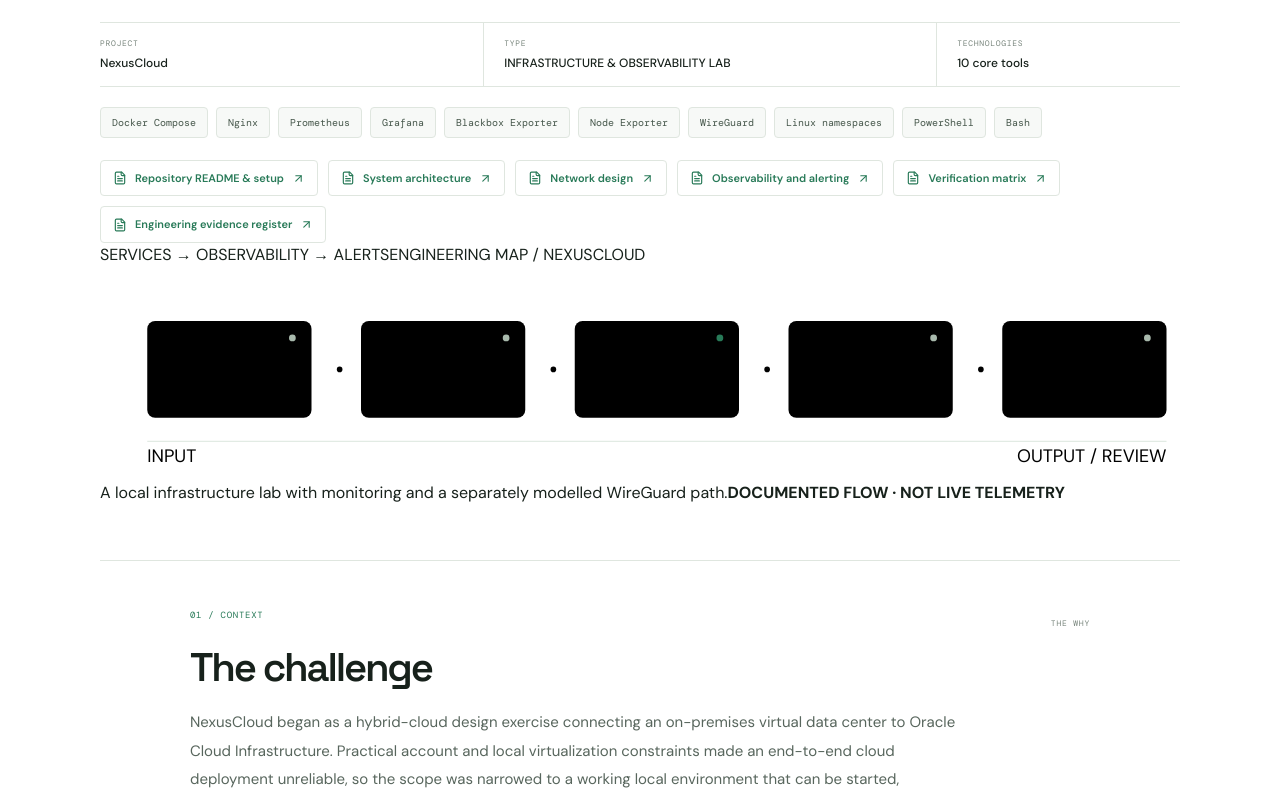
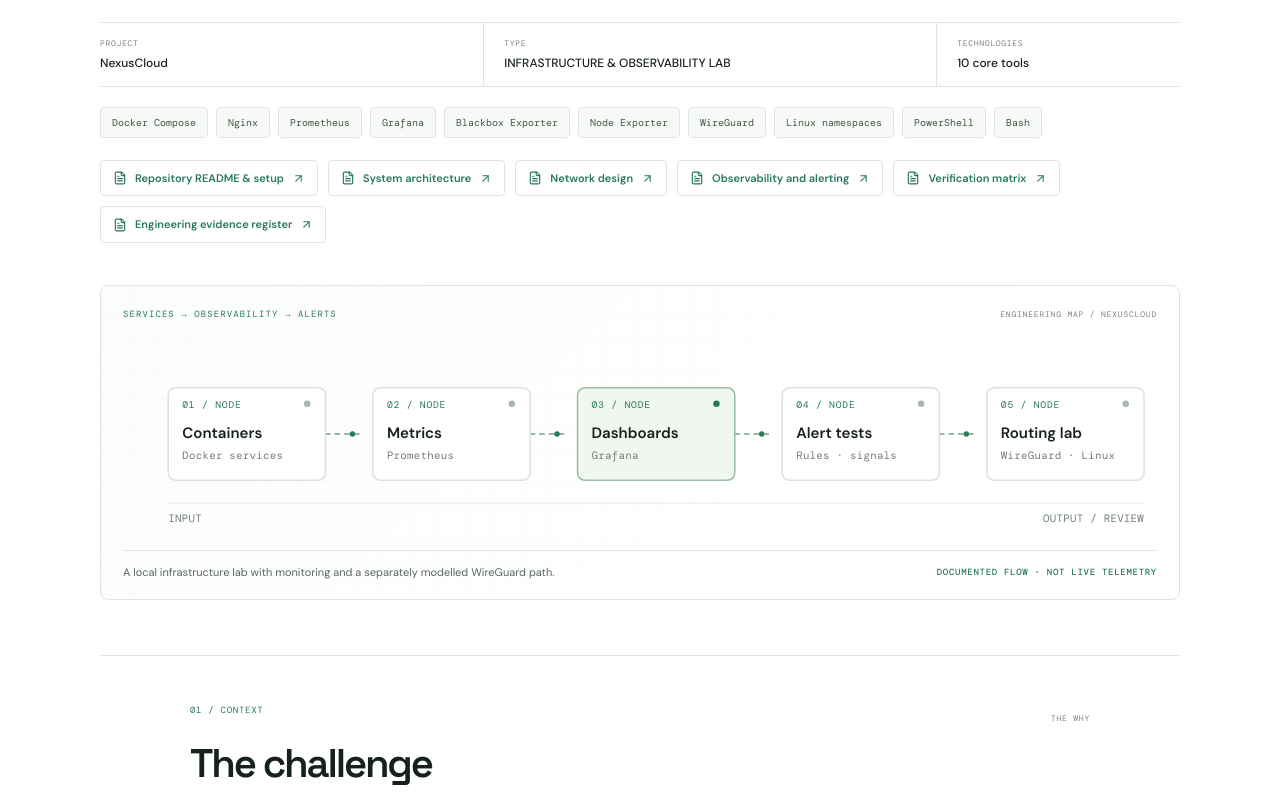
Before and after one commit to TheRootBaba/baba-ahmed-portfolio, a Next.js app: page /projects/nexuscloud in a window 1280 px wide. Shown: the part 539-1336 px from the top of the page. Built offline with nearby package versions, Linux system fonts and the light colour scheme.

Commit message:
Polish project visuals, hover states and reduced-motion support

```diff
--- a/app/globals.css
+++ b/app/globals.css
@@ -446,3 +446,29 @@
 @media(max-width:600px){.workbench-list a{grid-template-columns:22px minmax(0,1fr) 14px}.workbench-list a>small{display:none}.decision-list article{grid-template-columns:30px minmax(0,1fr);gap:10px}.next-experiment{padding-inline:15px!important}}
 
 @media(max-width:800px){.hero-aside{display:flex;flex-direction:column;min-height:0}}
+
+
+/* Evidence-led project visuals and interaction polish */
+.project-visual{position:relative;overflow:hidden;margin-top:42px;padding:22px 22px 18px;border:1px solid var(--line);border-radius:8px;background:linear-gradient(135deg,#fbfdfb 0%,#fff 68%);isolation:isolate}
+.project-visual:before{content:"";position:absolute;inset:0;z-index:-1;opacity:.52;background-image:linear-gradient(rgba(40,122,88,.055) 1px,transparent 1px),linear-gradient(90deg,rgba(40,122,88,.055) 1px,transparent 1px);background-size:28px 28px;mask-image:linear-gradient(90deg,#000,transparent 95%)}
+.project-visual-head{display:flex;align-items:center;justify-content:space-between;gap:12px;margin-bottom:16px}
+.project-visual-head span:first-child{font:9px var(--mono);letter-spacing:.12em;color:var(--green)}
+.project-visual-head span:last-child{font:8px var(--mono);letter-spacing:.1em;color:var(--dim)}
+.project-visual svg{display:block;width:100%;height:auto;overflow:visible}
+.project-visual figcaption{display:flex;align-items:center;justify-content:space-between;gap:14px;padding-top:13px;border-top:1px solid var(--line);margin-top:9px;color:var(--muted);font-size:11px;line-height:1.6}
+.project-visual figcaption strong{font:500 9px var(--mono);letter-spacing:.08em;color:var(--green);white-space:nowrap}
+.project-visual .visual-node{fill:#fff;stroke:#d8e4da;stroke-width:1.4}
+.project-visual .visual-node-accent{fill:#f0f7f1;stroke:#9bbda5}
+.project-visual .visual-link{fill:none;stroke:#9bb7a2;stroke-width:1.7;stroke-linecap:round;stroke-dasharray:4 5}
+.project-visual .visual-node-title{font:600 14px "DM Sans",sans-serif;fill:#17211b}
+.project-visual .visual-node-sub{font:10px "DM Mono",monospace;fill:#718077;letter-spacing:.025em}
+.project-visual .visual-index{font:9px "DM Mono",monospace;fill:#287a58;letter-spacing:.08em}
+.project-visual .visual-pulse{fill:#287a58}
+.project-card,.cert-card,.education-card{transition:transform .22s ease,border-color .22s ease,box-shadow .22s ease}
+.project-card:hover,.cert-card:hover{transform:translateY(-3px);border-color:#b8cdbd;box-shadow:0 14px 34px rgba(23,48,31,.055)}
+.project-card:focus-within{border-color:#8fb49a;box-shadow:0 0 0 3px rgba(40,122,88,.09)}
+a:focus-visible,button:focus-visible{outline:3px solid rgba(40,122,88,.42);outline-offset:4px;border-radius:3px}
+.main-nav>a,.workbench-list a,.detail-doc-links a,.contact-methods a{transition:color .18s ease,border-color .18s ease,background .18s ease}
+.hero-aside{box-shadow:0 18px 55px rgba(25,52,34,.045)}
+@media(max-width:700px){.project-visual{padding:16px 12px 13px;margin-top:28px}.project-visual-head span:last-child{font-size:7px}.project-visual figcaption{align-items:flex-start;flex-direction:column;gap:5px}}
+@media(prefers-reduced-motion:reduce){html{scroll-behavior:auto}*,*::before,*::after{scroll-behavior:auto!important;transition-duration:.01ms!important;animation-duration:.01ms!important;animation-iteration-count:1!important}}
```
